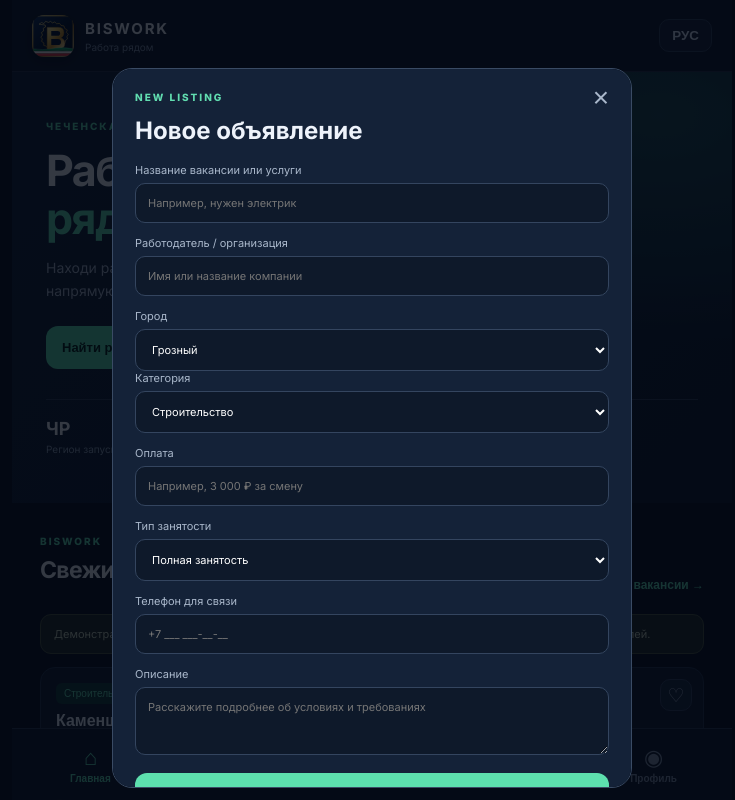
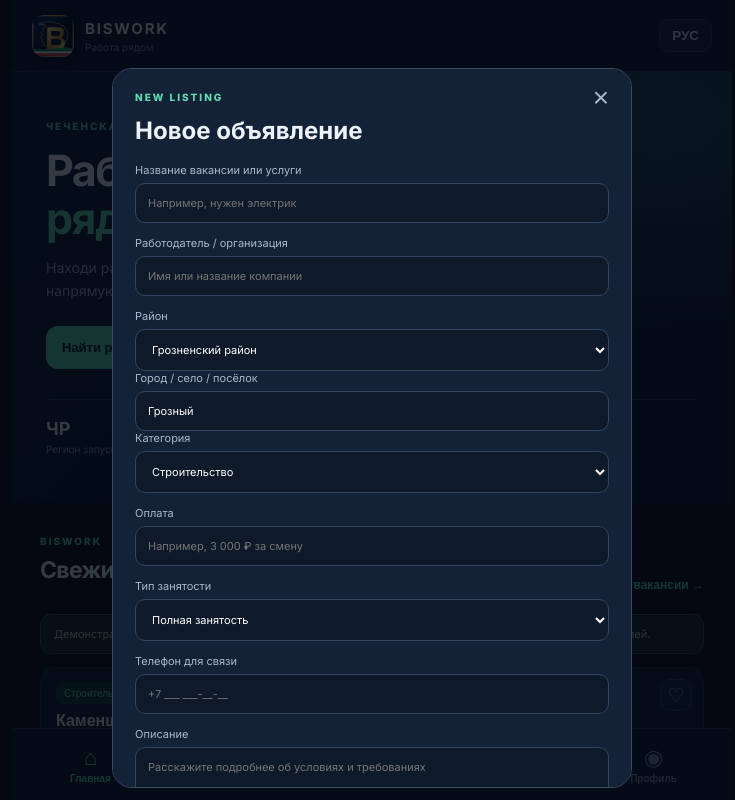
Before and after one commit to usmanpayzulaev-dotcom/BISWORK, a React (Vite) app: page / in a window 1280 px wide. Both pictures are taken after a click on the button "Разместить объявление". Shown: the top 800 px of the page, without its empty margins (268-1003 px from the left). Built offline with nearby package versions, Linux system fonts and the light colour scheme.

Commit message:
Add Chechnya districts and settlement entry to BISWORK

```diff
--- a/src/App.jsx
+++ b/src/App.jsx
@@ -3,8 +3,11 @@ import { MapContainer, TileLayer, Marker, Popup, useMap } from 'react-leaflet';
 import L from 'leaflet';
 
 const STORAGE = { jobs: 'biswork.jobs.v2', favorites: 'biswork.favorites.v2', language: 'biswork.language.v2' };
+const districts = ['Ачхой-Мартановский район','Веденский район','Грозненский район','Гудермесский район','Итум-Калинский район','Курчалоевский район','Надтеречный район','Наурский район','Ножай-Юртовский район','Серноводский район','Урус-Мартановский район','Шалинский район','Шаройский район','Шатойский район','Шелковской район'];
+const urbanPlaces = ['Аргун','Грозный','Гудермес','Ачхой-Мартан','Курчалой','Наурская','Ойсхара','Серноводское','Урус-Мартан','Шали','Шелковская'];
+const suggestedPlaces = [...urbanPlaces,'Верхний Наур','Знаменское','Толстой-Юрт','Алхан-Кала','Самашки','Ведено','Итум-Кали','Шатой','Ножай-Юрт','Бачи-Юрт','Автуры','Гойты','Гехи','Ассиновская','Бамут','Бено-Юрт','Гвардейское','Надтеречное'];
 const cityCoords = {
-  'Грозный': [43.3178, 45.6987], 'Аргун': [43.291, 46.105], 'Гудермес': [43.35, 46.1],
+  'Грозный': [43.3178, 45.6987], 'Аргун': [43.291, 46.105], 'Гудермес': [43.35, 46.1], 'Ойсхара': [43.13, 46.24], 'Шелковская': [43.51, 46.34],
   'Урус-Мартан': [43.128, 45.54], 'Шали': [43.148, 45.9], 'Курчалой': [43.2, 46.1],
   'Ачхой-Мартан': [43.19, 45.28], 'Наурская': [43.65, 45.31], 'Знаменское': [43.68, 45.14],
   'Шелковская': [43.51, 46.34], 'Итум-Кали': [42.76, 45.69], 'Шатой': [42.87, 45.69],
@@ -99,7 +102,7 @@ function App() {
   const [selected, setSelected] = useState(null);
   const [showCreate, setShowCreate] = useState(false);
   const [notice, setNotice] = useState('');
-  const [form, setForm] = useState({ title: '', company: '', city: 'Грозный', tag: 'Строительство', type: 'Полная занятость', pay: '', phone: '', description: '' });
+  const [form, setForm] = useState({ title: '', company: '', city: 'Грозный', district: 'Грозненский район', tag: 'Строительство', type: 'Полная занятость', pay: '', phone: '', description: '' });
 
   useEffect(() => { localStorage.setItem(STORAGE.jobs, JSON.stringify(jobs)); }, [jobs]);
   useEffect(() => { localStorage.setItem(STORAGE.favorites, JSON.stringify(favorites)); }, [favorites]);
@@ -157,7 +160,7 @@ function App() {
       {(tab === 'jobs' || tab === 'favorites') && <section className="section page-section">
         <span className="eyebrow">BISWORK / {tab.toUpperCase()}</span><h2>{title}</h2>
         <input className="search" placeholder={t('Должность, компания или город', 'Болх, фирма я города')} value={query} onChange={e => setQuery(e.target.value)} />
-        <div className="filter-row"><select className="filter-select" value={city} onChange={e => setCity(e.target.value)}><option>Все города</option>{Object.keys(cityCoords).map(c => <option key={c}>{c}</option>)}</select></div>
+        <div className="filter-row"><input className="search" list="biswork-places" placeholder="Все города и сёла — введите населённый пункт" value={city === 'Все города' ? '' : city} onChange={e => setCity(e.target.value || 'Все города')} /><datalist id="biswork-places">{suggestedPlaces.map(p => <option key={p} value={p} />)}</datalist><small className="muted">15 районов · 11 городских населённых пунктов. Любое село или посёлок можно ввести вручную.</small></div>
         <div className="chips">{categories.map(c => <button key={c} className={category === c ? 'chip active' : 'chip'} onClick={() => setCategory(c)}>{c}</button>)}</div>
         <div className="sample-note">В каталоге есть демонстрационные примеры. Реальные вакансии появятся после публикации работодателями.</div><div className="job-list">{filtered.map(j => <JobCard key={j.id} job={j} onClick={() => openJob(j)} favorite={favorites.includes(j.id)} onFavorite={() => toggleFavorite(j.id)} />)}
           {filtered.length === 0 && <div className="empty-state"><b>{t('Ничего не найдено', 'Цхьа а хаам бац')}</b><p>{t('Измените запрос или выберите другой город.', 'Хьажа хьажа.')}</p></div>}
@@ -210,7 +213,7 @@ function App() {
       <button type="button" className="close" onClick={() => setShowCreate(false)}>×</button><span className="eyebrow">NEW LISTING</span><h2>{t('Новое объявление', 'Керла хаам')}</h2>
       <label>{t('Название вакансии или услуги', 'Хааман цӀе')}<input required maxLength="70" value={form.title} onChange={e => setForm({ ...form, title: e.target.value })} placeholder={t('Например, нужен электрик', 'Например, нужен электрик')} /></label>
       <label>{t('Работодатель / организация', 'Организация')}<input maxLength="60" value={form.company} onChange={e => setForm({ ...form, company: e.target.value })} placeholder={t('Имя или название компании', 'Имя или название компании')} /></label>
-      <div className="form-grid"><label>{t('Город', 'Город')}<select value={form.city} onChange={e => setForm({ ...form, city: e.target.value })}>{Object.keys(cityCoords).map(c => <option key={c}>{c}</option>)}</select></label>
+      <div className="form-grid"><label>Район<select value={form.district} onChange={e => setForm({ ...form, district: e.target.value })}>{districts.map(d => <option key={d}>{d}</option>)}</select></label><label>{t('Город / село / посёлок', 'Город / село')}<input list="biswork-form-places" value={form.city} onChange={e => setForm({ ...form, city: e.target.value })} required placeholder="Введите населённый пункт" /><datalist id="biswork-form-places">{suggestedPlaces.map(p => <option key={p} value={p} />)}</datalist></label>
       <label>{t('Категория', 'Категория')}<select value={form.tag} onChange={e => setForm({ ...form, tag: e.target.value })}>{categories.filter(c => c !== 'Все').map(c => <option key={c}>{c}</option>)}</select></label></div>
       <label>{t('Оплата', 'Оплата')}<input maxLength="50" value={form.pay} onChange={e => setForm({ ...form, pay: e.target.value })} placeholder="Например, 3 000 ₽ за смену" /></label>
       <label>{t('Тип занятости', 'Тип занятости')}<select value={form.type} onChange={e => setForm({ ...form, type: e.target.value })}><option>Полная занятость</option><option>Частичная занятость</option><option>Подработка</option><option>Сменный график</option><option>Разовый заказ</option></select></label>
```
